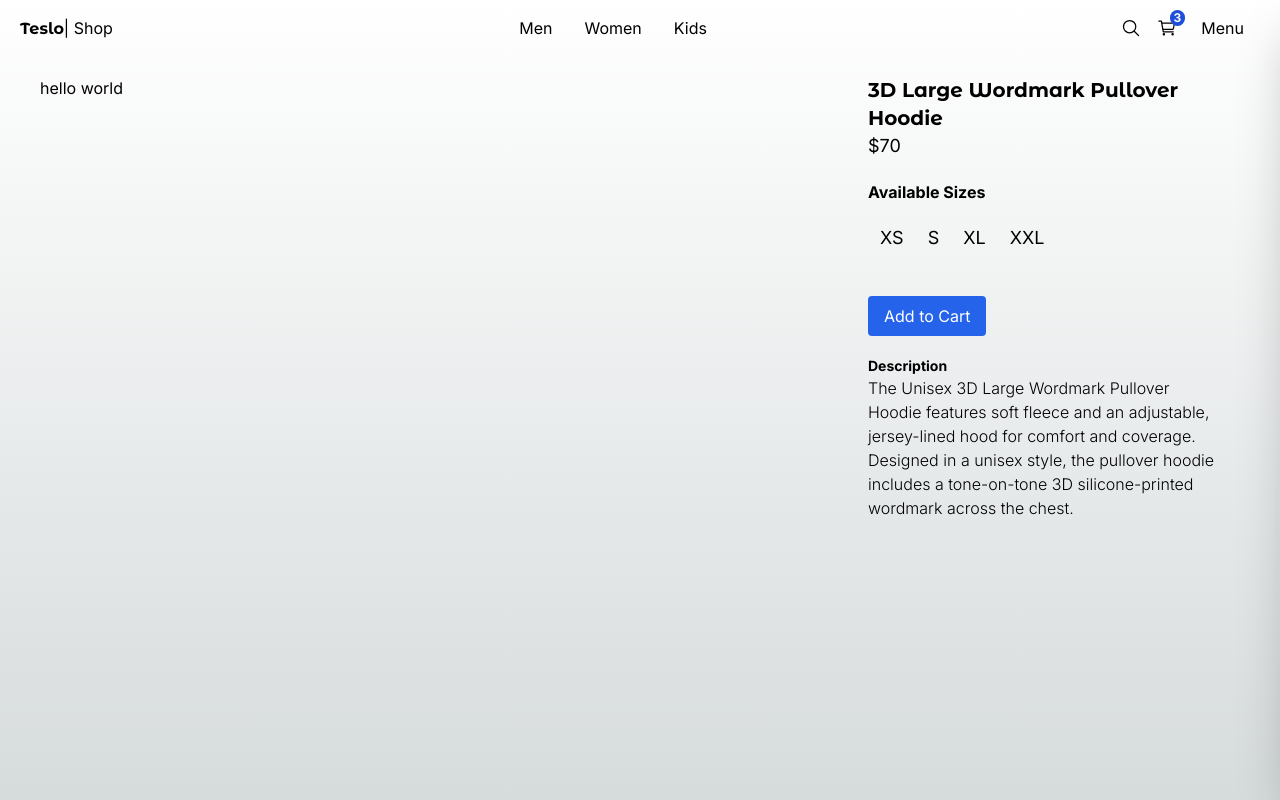
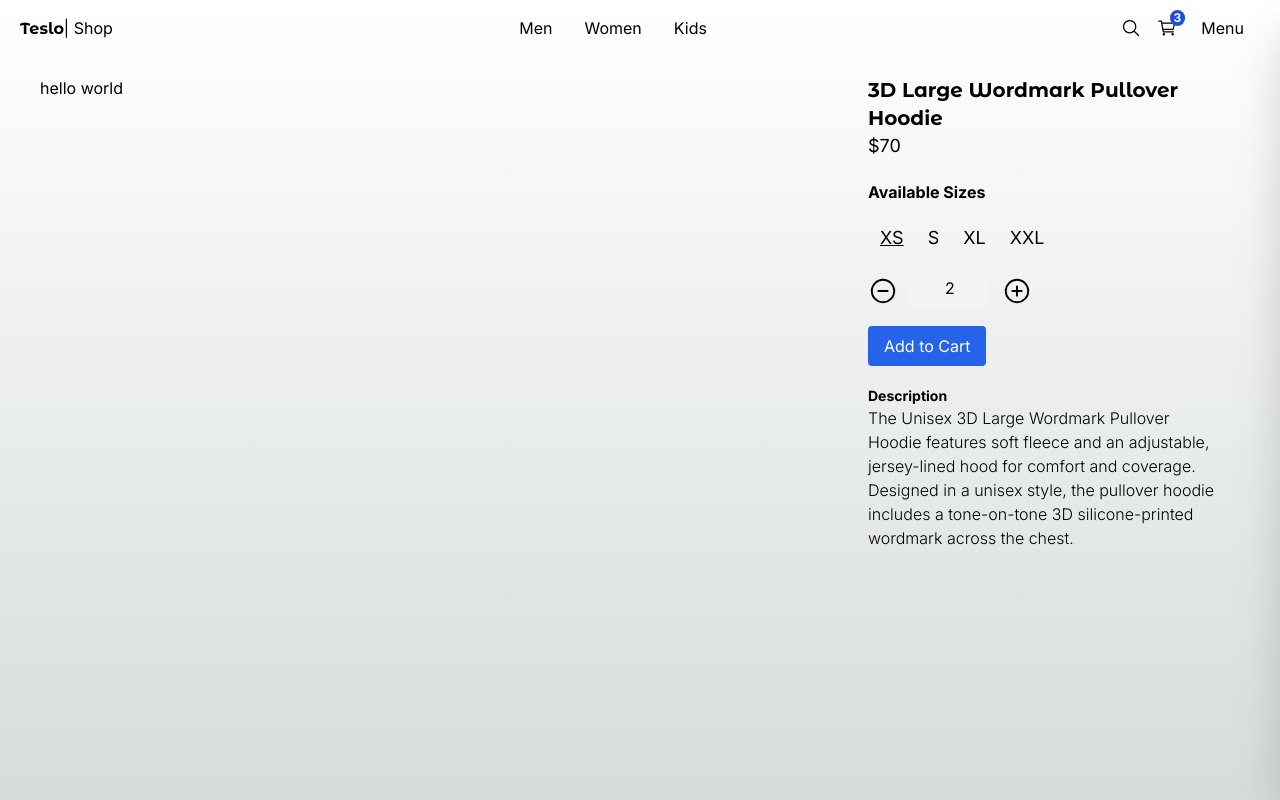
Before and after one commit to GerardoDev25/shop_next-2024-fr, a Next.js app: page /product/3d_large_wordmark_pullover_hoodie in a window 1280 px wide. Built offline with nearby package versions, Linux system fonts and the light colour scheme.

Commit message:
chore(dev): :construction: quantity component

```diff
--- a/src/app/(shop)/product/[slug]/page.tsx
+++ b/src/app/(shop)/product/[slug]/page.tsx
@@ -2,7 +2,7 @@ import { notFound } from 'next/navigation';
 
 import { initialData } from '@/seed/seed';
 import { titleFont } from '@/config';
-import { SizeSelector } from '@/components/product';
+import { QuantitySelector, SizeSelector } from '@/components/product';
 
 interface Props {
   params: { slug: string };
@@ -39,6 +39,8 @@ export default function ProductPage({ params }: Props) {
 
         {/* todo quantity selector */}
 
+        <QuantitySelector quantity={2} />
+
         {/* button */}
         <button className='btn-primary my-5'>Add to Cart</button>
 
--- a/src/components/product/index.ts
+++ b/src/components/product/index.ts
@@ -1 +1,2 @@
 export * from './size-selector';
+export * from './quantity-selector';
--- /dev/null
+++ b/src/components/product/quantity-selector/QuantitySelector.tsx
@@ -0,0 +1,30 @@
+'use client';
+
+import { useState } from 'react';
+import { IoAddCircleOutline, IoRemoveCircleOutline } from 'react-icons/io5';
+
+interface Props {
+  quantity: number;
+}
+
+export const QuantitySelector = ({ quantity }: Props) => {
+  const [count, setCount] = useState(quantity);
+
+  const onQuantityChange = (value: number) => {
+    setCount((prev) => Math.max(1, prev + value));
+  };
+
+  return (
+    <div className='flex'>
+      <button onClick={() => onQuantityChange(-1)}>
+        <IoRemoveCircleOutline size={30} />
+      </button>
+      <span className='w-20 mx-3 px-5 bg-gray-100 text-center rounded'>
+        {count}
+      </span>
+      <button onClick={() => onQuantityChange(1)}>
+        <IoAddCircleOutline size={30} />
+      </button>
+    </div>
+  );
+};
--- /dev/null
+++ b/src/components/product/quantity-selector/index.ts
@@ -0,0 +1 @@
+export * from './QuantitySelector';
--- a/src/components/product/size-selector/SizeSelector.tsx
+++ b/src/components/product/size-selector/SizeSelector.tsx
@@ -15,7 +15,7 @@ export const SizeSelector = ({ availableSizes, selectedSize }: Props) => {
           <button
             key={size}
             className={clsx('mx-2 p-1 hover:underline text-lg', {
-              undefined: size === selectedSize,
+              underline: size === selectedSize,
             })}
           >
             {size}
```
